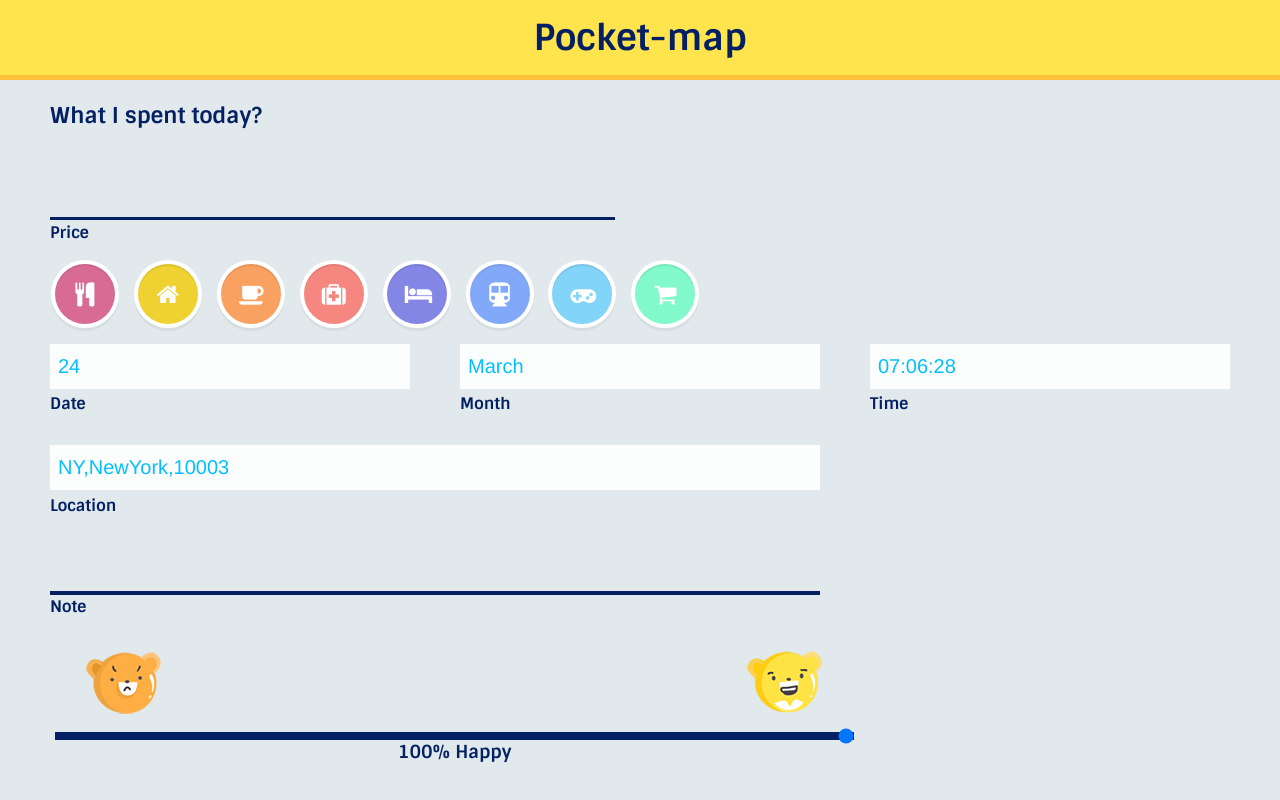
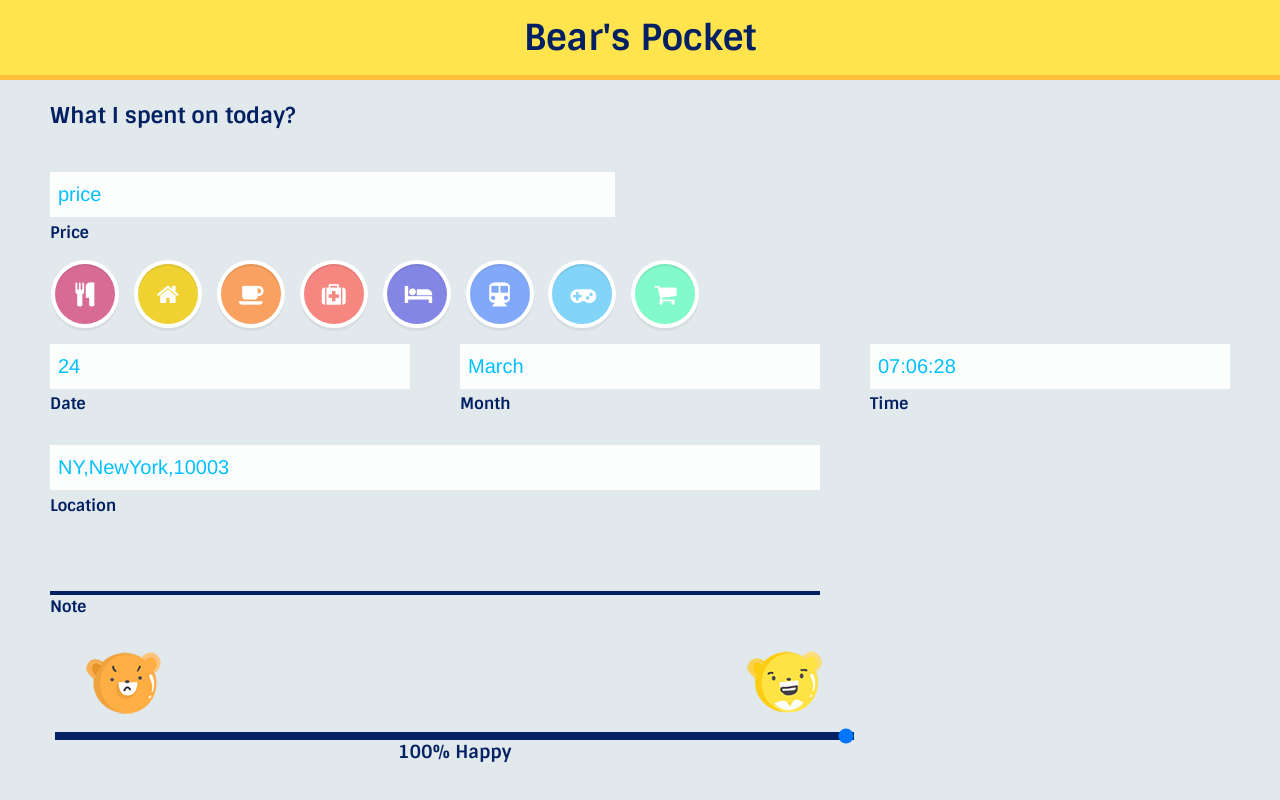
Before and after one commit to manxueitp/bear-pocket, a website: page views/input.html in a window 1280 px wide. Shown: the top 800 px of the page. Drawn offline with nearby package versions, Linux system fonts and the light colour scheme; some packages are replaced by stand-ins of ours; files that its build step writes are made by us from their sources; files whose address does not match are found by name; a web font is replaced by a local one.

Commit message:
debug-3-24

```diff
--- a/public/css/style.css
+++ b/public/css/style.css
@@ -1144,3 +1144,8 @@ h5{
   text-decoration: none;
   color: #032063;
 }
+
+.ifShow{
+
+  margin-bottom:10px;
+}
--- a/routes/index.js
+++ b/routes/index.js
@@ -124,6 +124,7 @@ router.post('/api/create/image', multipartMiddleware, function(req,res){
      // -----location
 
      //image thing (file)
+
       var filename = req.files.image.name; // actual filename of file
       var path = req.files.image.path; // will be put into a temp directory
       var mimeType = req.files.image.type; // image/jpeg or actual mime type
--- a/views/input.html
+++ b/views/input.html
@@ -4,7 +4,7 @@
     <meta charset="utf-8">
     <meta http-equiv="X-UA-Compatible" content="IE=edge">
     <meta name="viewport" content="width=device-width, initial-scale=1">
-    <title>Calory Database</title>
+    <title>Bear's Pocket</title>
 
     <!-- Custom Font -->
     <link href='http://fonts.googleapis.com/css?family=Raleway:200,500,700,800,900' rel='stylesheet' type='text/css'>
@@ -21,16 +21,16 @@
 
 
   <body>
-    <div class=topbar>Pocket-map</div>
+    <div class=topbar>Bear's Pocket</div>
     <section class="content bg-blue wow fadeIndown animated" id="first-section">
       <div class="wrap">
         <form method="post" action="/api/create/image" enctype="multipart/form-data">
-          <div class="title title-index wow fadeInUp animated">What I spent today?</div>
+          <div class="title title-index wow fadeInUp animated">What I spent on today?</div>
           <!-- price -->
           <div class="row">
             <div class="col-sm-6 centered ">
               <span class="input input--minoru wow fadeInLeft animated">
-                  <input class="input__field input__field--a" type="text" id="input-price" name="price" />
+                  <input class="input__field input__field--a" type="text" id="input-price" name="price" value="price" />
                   <label class="input__label input__label--a" for="price">
                     <span class="input__label-content input__label-content--a">Price</span>
                   </label>
```
Also changed, not shown: public/js/main.js (+14 -11 lines), views/result.html (+1 -1 lines).
